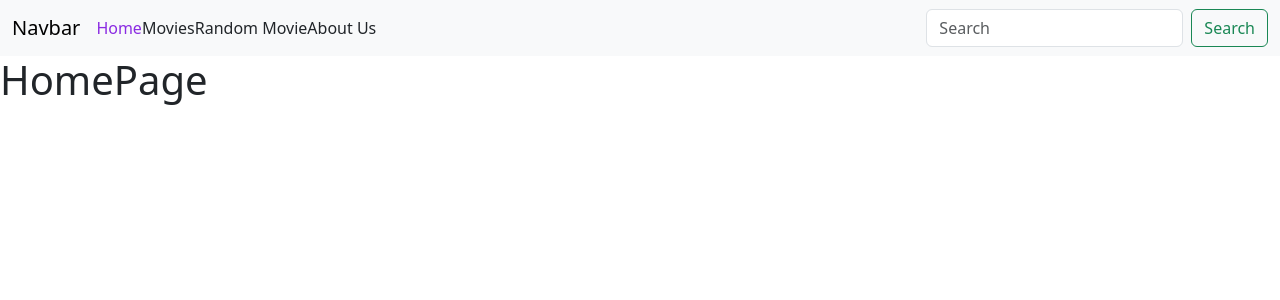
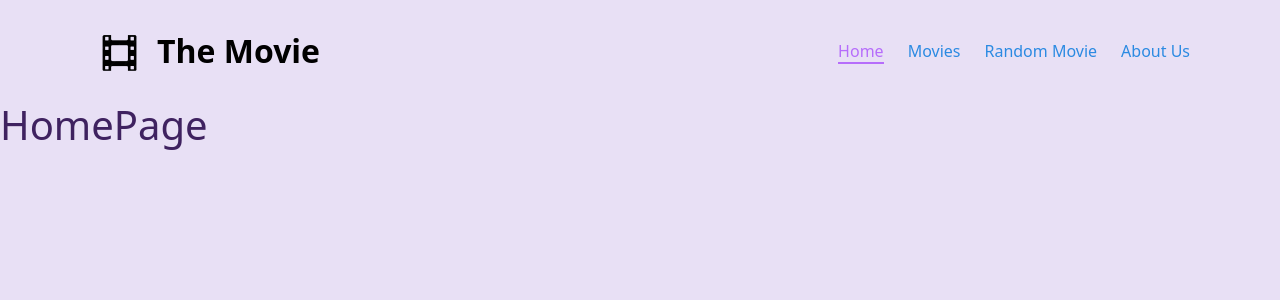
Before and after one commit to MarcoProstamo/webapp-react, a React (Vite) app: page / in a window 1280 px wide. Shown: the top 300 px of the page. Built offline with nearby package versions, Linux system fonts and the light colour scheme.

Commit message:
Add → Navbar Style

```diff
--- a/src/assets/components/Navbar.jsx
+++ b/src/assets/components/Navbar.jsx
@@ -2,10 +2,11 @@ import { Link, NavLink } from "react-router-dom";
 
 export default function Navbar() {
   return (
-    <nav className="navbar navbar-expand-lg bg-body-tertiary">
-      <div className="container-fluid">
-        <Link to="/" className="navbar-brand">
-          Navbar
+    <nav className="navbar navbar-expand-lg">
+      <div className="container">
+        <Link to="/" className="navbar-brand d-flex">
+          <img width="75px" src="/logo.png" alt="logo" />
+          <span className="align-self-center fs-2 fw-semibold">The Movie</span>
         </Link>
         <button
           className="navbar-toggler"
@@ -18,8 +19,11 @@ export default function Navbar() {
         >
           <span className="navbar-toggler-icon"></span>
         </button>
-        <div className="collapse navbar-collapse" id="navbarSupportedContent">
-          <ul className="navbar-nav me-auto mb-2 mb-lg-0">
+        <div
+          className="collapse navbar-collapse flex-grow-0"
+          id="navbarSupportedContent"
+        >
+          <ul className="navbar-nav me-auto mb-2 mb-lg-0 text-color">
             <li>
               <NavLink className="navlink" to="/">
                 Home
@@ -41,7 +45,7 @@ export default function Navbar() {
               </NavLink>
             </li>
           </ul>
-          <form className="d-flex" role="search">
+          {/* <form className="d-flex" role="search">
             <input
               className="form-control me-2"
               type="search"
@@ -51,7 +55,7 @@ export default function Navbar() {
             <button className="btn btn-outline-success" type="submit">
               Search
             </button>
-          </form>
+          </form> */}
         </div>
       </div>
     </nav>
--- a/src/assets/css/index.css
+++ b/src/assets/css/index.css
@@ -1,12 +1,57 @@
+:root {
+  /* Main Color */
+  --blueviolet: #8a2be2;
+
+  /* Lighter Shades */
+  --blueviolet-light-1: #a04cef; /* 20% lighter */
+  --blueviolet-light-2: #b66dfb; /* 40% lighter */
+
+  /* Darker Shades */
+  --blueviolet-dark-1: #751fba; /* 20% darker */
+  --blueviolet-dark-2: #601796; /* 40% darker */
+
+  /* Complementary Color */
+  --blueviolet-complementary: #e2b82b; /* Yellowish */
+
+  /* Analogous Colors */
+  --blueviolet-analogous-1: #2b8ae2; /* Blue */
+  --blueviolet-analogous-2: #e22bb8; /* Pinkish */
+
+  /* Triadic Colors */
+  --blueviolet-triad-1: #2be28a; /* Greenish */
+  --blueviolet-triad-2: #e28a2b; /* Orangish */
+
+  /* Tetradic Colors */
+  --blueviolet-tetrad-1: #8ae22b; /* Lime Green */
+  --blueviolet-tetrad-2: #2be28a; /* Teal */
+  --blueviolet-tetrad-3: #e22b2b; /* Red */
+
+  /* Neutral Pairing */
+  --blueviolet-neutral-light: #e8e0f5; /* Soft Lavender */
+  --blueviolet-neutral-dark: #3f2260; /* Deep Purple */
+}
+
+body {
+  background-color: var(--blueviolet-neutral-light);
+  color: var(--blueviolet-neutral-dark);
+}
+
+.text-color {
+  color: var(--blueviolet-analogous-1);
+}
+
 .navlink {
   color: unset;
   text-decoration: unset;
+  margin-left: 1rem;
+  margin-right: 0.5rem;
 }
 
 .navlink:hover {
-  color: blueviolet;
+  color: var(--blueviolet-light-2);
 }
 
 .navlink.active {
-  color: blueviolet;
+  color: var(--blueviolet-light-2);
+  border-bottom: 2px solid var(--blueviolet-light-2);
 }
```
Also changed, not shown: public/logo.png (added).
